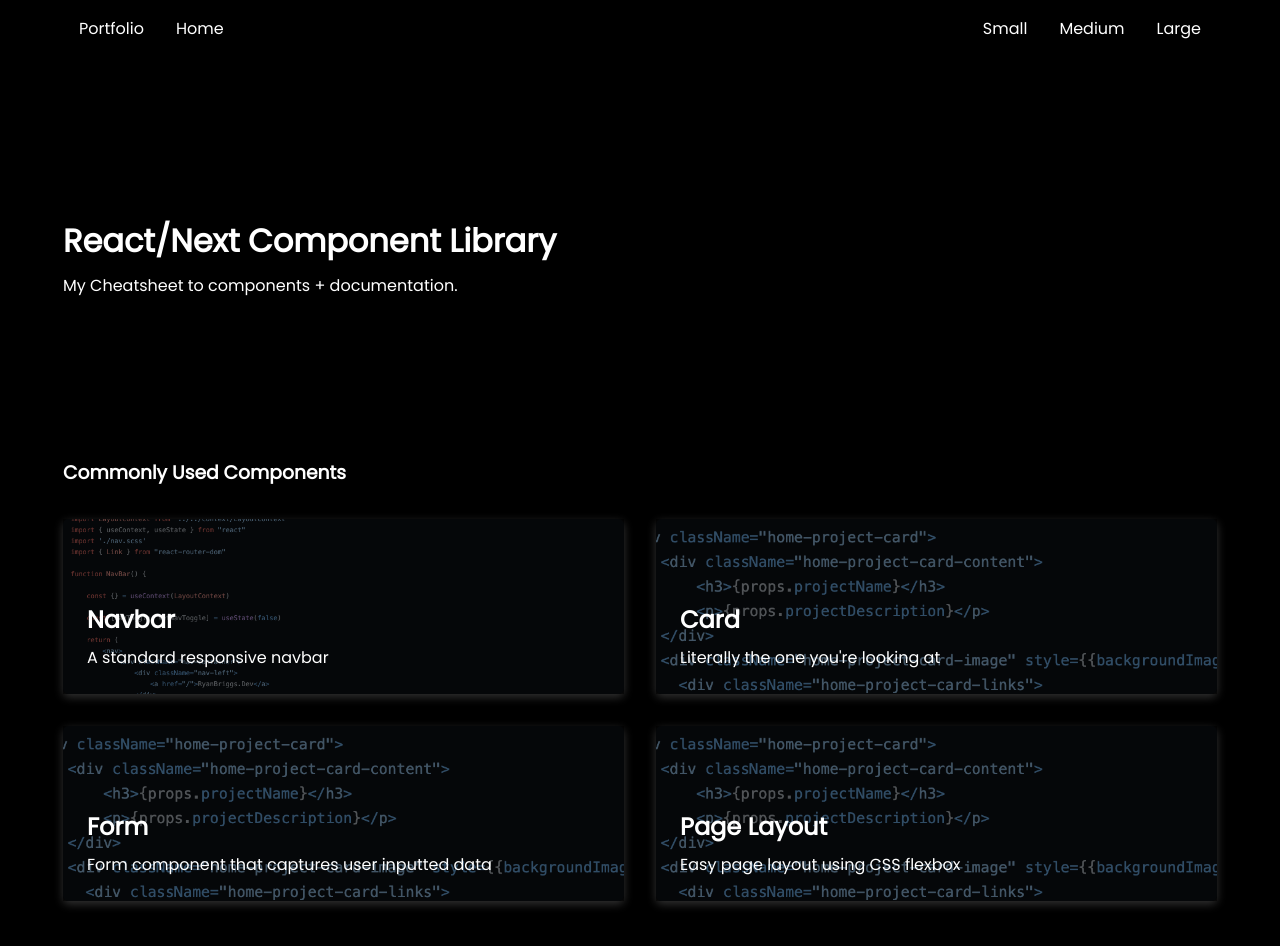
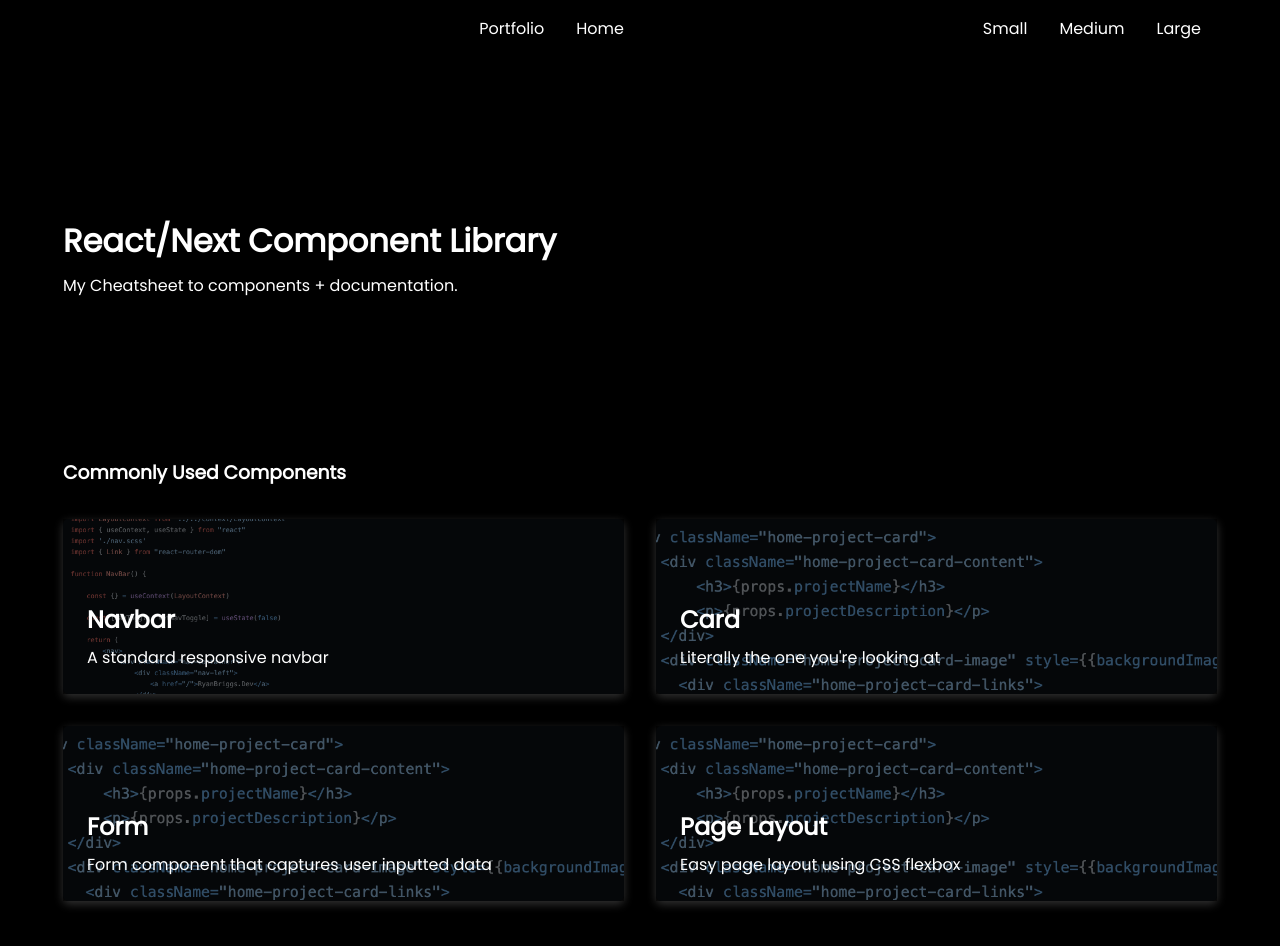
Before and after one commit to RyanBriggsDev/next-components, a Next.js app: page / in a window 1280 px wide. Shown: the top 946 px of the page. Built offline with nearby package versions, Linux system fonts and the light colour scheme.

Commit message:
fixed small bug in build

```diff
--- a/src/styles/nav.css
+++ b/src/styles/nav.css
@@ -15,9 +15,9 @@ nav .nav-left, .nav-right {
 }
 
 nav .nav-left {
-    text-align: start;
     display: flex;
-    justify-content: start;
+    text-align: flex-start;
+    justify-content: flex-end;
     align-items: center;
 }
 
@@ -33,7 +33,7 @@ nav .nav-left > *:hover {
 
 nav .nav-right {
     display: flex;
-    justify-content: end;
+    justify-content: flex-end;
 }
 
 nav .nav-right > * {
```
